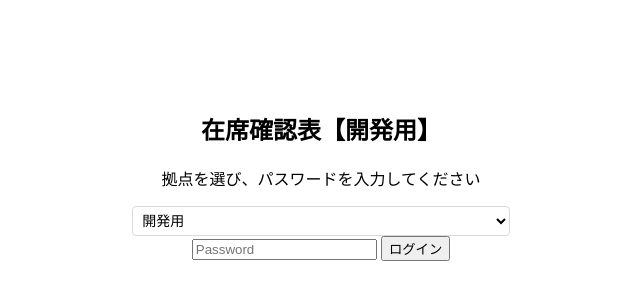
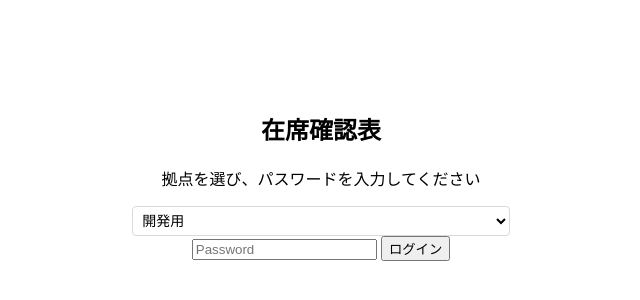
Before and after one commit to takahiyo/whereabouts, a plain HTML site: page index.html in a window 1280 px wide. Shown: the part 220-520 px from the top of the page, without its empty margins (319-959 px from the left). Drawn offline with Linux system fonts and the light colour scheme; no server answers.

Commit message:
Update index.html

```diff
--- a/index.html
+++ b/index.html
@@ -3,7 +3,7 @@
 <head>
 <meta charset="utf-8" />
 <meta name="viewport" content="width=device-width,initial-scale=1" />
-<title>在席確認表【開発用】</title>
+<title>在席確認表</title>
 
 <!-- 強めのキャッシュ抑止（HTMLに効く） -->
 <meta http-equiv="Cache-Control" content="no-cache, no-store, must-revalidate">
@@ -27,7 +27,7 @@
 <body>
 <header>
     <div class="title-wrap">
-      <button id="titleBtn" class="title-btn" aria-haspopup="true" aria-expanded="false" aria-controls="groupMenu">在席確認表【開発用】</button>
+      <button id="titleBtn" class="title-btn" aria-haspopup="true" aria-expanded="false" aria-controls="groupMenu">在席確認表</button>
       <div id="groupMenu" class="grp-menu" role="menu" aria-labelledby="titleBtn">
         <h4 id="groupMenuTitle">グループにジャンプ</h4>
         <ul id="groupMenuList"></ul>
@@ -446,7 +446,7 @@
   <!-- ログイン -->
   <div id="login" class="login" style="display:none">
     <div class="card">
-      <h2>在席確認表【開発用】</h2>
+      <h2>在席確認表</h2>
       <p>拠点を選び、パスワードを入力してください</p>
       <select id="officeSel" aria-label="拠点"></select>
       <input type="password" id="pw" placeholder="Password" autocomplete="current-password" />
```
